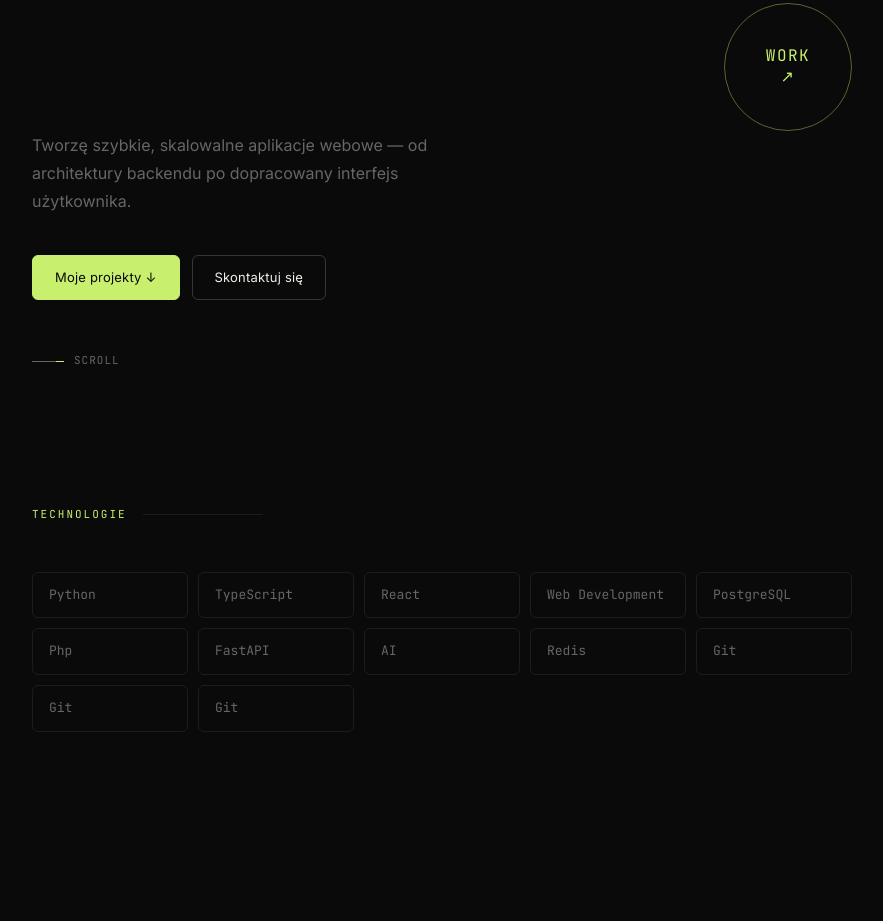
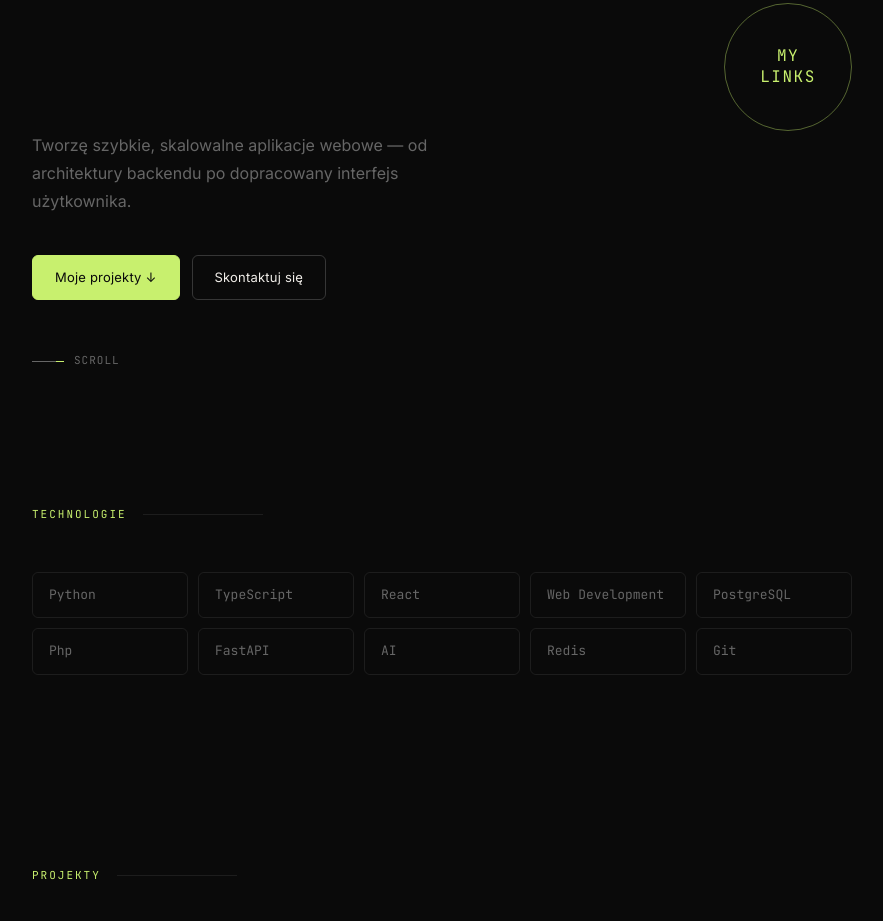
Before and after one commit to Vinc-end/Vinc-end.github.io, a plain HTML site: page index.html in a window 1280 px wide. Shown: the part 390-1311 px from the top of the page, without its empty margins (8-891 px from the left). Drawn offline with Linux system fonts and the light colour scheme.

Commit message:
tree working (gap fixing needed)

```diff
--- a/index.html
+++ b/index.html
@@ -11,6 +11,13 @@
     display: inline-flex;
     align-items: right;
     justify-content: right;
+    /* position: absolute;
+    top: 50%;
+    left: 90%;
+    transform: translateY(-50%);
+    display: flex;
+    align-items: center;
+    justify-content: center; */
   }
 
   .dt-trigger {
@@ -40,7 +47,7 @@
 
   .dt-tree {
     position: absolute;
-    left: 100%;
+    /* left: 100%; */
     top: 50%;
     pointer-events: none;
     z-index: 50;
@@ -142,7 +149,7 @@
     <h1 class="hero-title">Buduję rzeczy,<br><em>które działają.</em></h1>
   <!-- tree -->
   <div class="dt-root" id="dtRoot">
-    <button class="dt-trigger" id="dtTrigger" aria-label="Otwórz menu">Work<br>↗</button>
+    <button class="dt-trigger" id="dtTrigger" aria-label="Otwórz menu"> My<br> Links </button>
   <svg class="dt-canvas" id="dtCanvas" width="700" height="500"
        style="position:absolute;left:50%;top:50%;transform:translate(-50%,-50%);pointer-events:none;overflow:visible;">
   </svg>
@@ -174,8 +181,6 @@
       <div class="skill-item">FastAPI</div>
       <div class="skill-item">AI</div>
       <div class="skill-item">Redis</div>
-      <div class="skill-item">Git</div>
-      <div class="skill-item">Git</div>
       <div class="skill-item">Git</div>
     </div>
   </section>
@@ -306,19 +311,26 @@
 
   const NODES = [
     {
+      id: "contact", label: 'Contact', angle: 220, dist: 200,
+      subs:[
+        { label: 'Email',  href: 'mailto:',                     angle: 220, dist:145},
+        { label: 'Github', href: 'https://github.com/Vinc-end', angle: -40, dist:145 }
+      ]
+    },
+    {
       id: 'websites', label: 'Websites', angle: -50, dist: 160,
       subs: [
         { label: 'Portfolio', href: '#', angle: -100, dist: 140 },
-        { label: 'KPN\nGame', href: '#projekty', angle: -55, dist: 145 },
-        { label: 'Dashboard', href: '#projekty', angle: -10, dist: 140 },
+        { label: 'Placeholder', href: '#projekty', angle: -55, dist: 145 },
+        { label: 'Placeholder', href: '#', angle: -10, dist: 140 },
       ]
     },
     {
       id: 'python', label: 'Python', angle: 50, dist: 160,
       subs: [
-        { label: 'KPN\nGame', href: '#projekty', angle: 10, dist: 145 },
-        { label: 'API\nAuth', href: '#projekty', angle: 55, dist: 145 },
-        { label: 'Scripts', href: '#projekty', angle: 100, dist: 140 },
+        { label: 'KPN\nGame', href: '#', angle: 10, dist: 145 },
+        { label: 'Placeholder', href: '#', angle: 55, dist: 145 },
+        { label: 'Placeholder', href: '#', angle: 100, dist: 140 },
       ]
     },
   ];
@@ -372,9 +384,8 @@
       el.style.pointerEvents = 'auto';
       tree.appendChild(el);
       allNodes.push({ el, nd, x, y });
-
       el.addEventListener('mouseenter', () => { if (open) showSubs(nd, x, y); });
-      el.addEventListener('mouseleave', () => { hideSubs(); });
+      el.addEventListener('mouseleave', () => { setTimeout(() => hideSubs(), 3000); });
 
       const delay = 60 + i * 80;
       setTimeout(() => {
@@ -419,6 +430,8 @@
       const el = document.createElement('a');
       el.className = 'dt-sub';
       el.href = sub.href || '#';
+      el.target = "_blank";
+      el.rel = 'noopener noreferrer';
       el.innerHTML = sub.label.replace('\n', '<br>');
       el.dataset.parentId = nd.id;
       el.dataset.base = `translate(calc(${sx}px - 50%), calc(${sy}px - 50%))`;
--- a/style.css
+++ b/style.css
@@ -15,7 +15,7 @@
     --sans: 'Inter', sans-serif;
   }
 
-  html { scroll-behavior: smooth; }
+  html { scroll-behavior: smooth; scrollbar-width: none; } /* scrollbar visibility, decide later (none for now)*/
 
   body {
     background: var(--bg);
@@ -85,6 +85,7 @@
     padding: 8rem 2.5rem 5rem;
     max-width: 900px;
     position: relative;
+    /* overflow: hidden; */
   }
   .hero-eyebrow {
     font-family: var(--mono);
```
